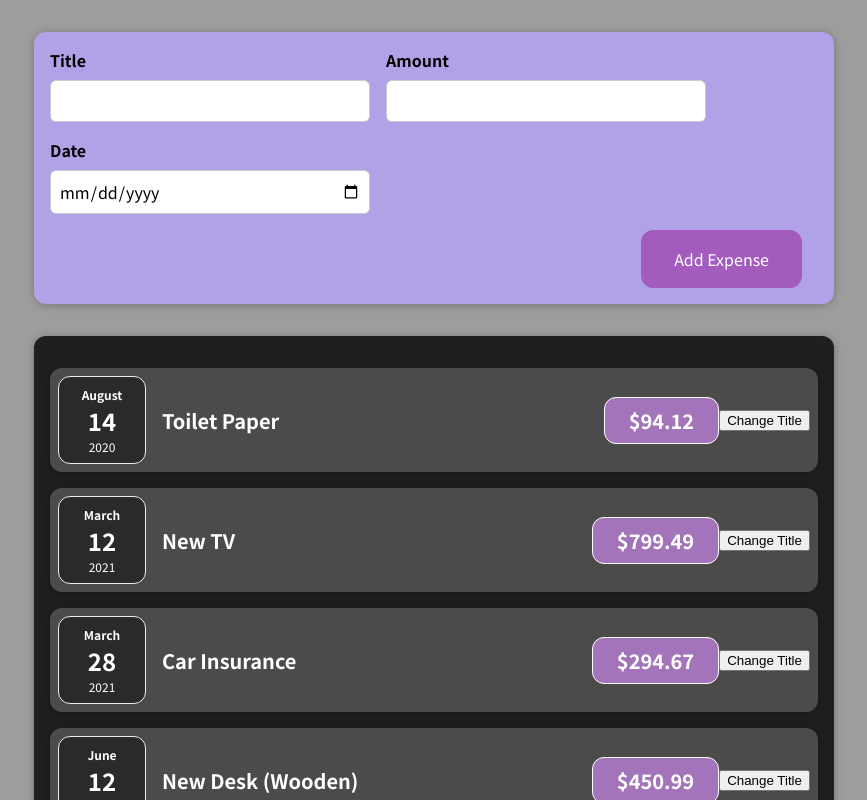
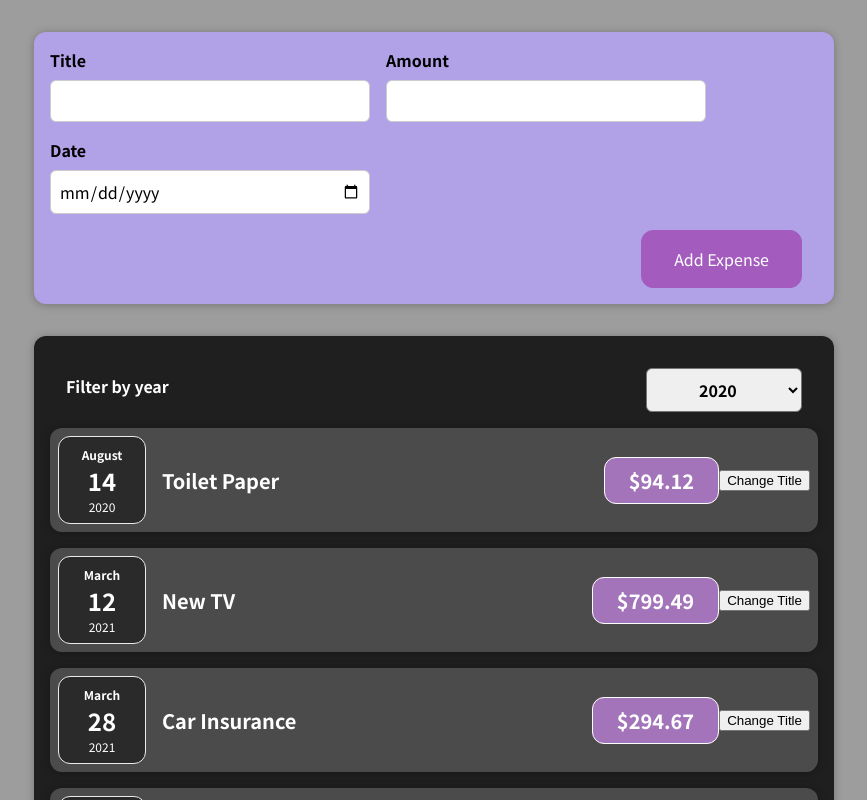
Before and after one commit to TatyCoder/React-New-Course, a React (Create React App) app: page / in a window 1280 px wide. Shown: the top 800 px of the page, without its empty margins (206-1073 px from the left). Built offline with nearby package versions, Linux system fonts and the light colour scheme.

Commit message:
Working with events & state

```diff
--- a/src/components/Expenses.js
+++ b/src/components/Expenses.js
@@ -1,10 +1,22 @@
+import { useState } from 'react';
 import ExpenseItem from './ExpenseItem';
 import Card from './Card';
+import ExpensesFilter from './ExpensesFilter';
 import './Expenses.css';
 
 const Expenses = (props) => {
+    const [filteredYear, setFilteredYear] = useState('2020');
+
+    const selectYearHandler = (selectedYear) => {
+        console.log('In Expenses.js');
+        console.log(selectedYear);
+        setFilteredYear(selectedYear);
+    };
+
     return (
+        <div>
             <Card className="expenses">
+                <ExpensesFilter onSelected={filteredYear} onYearFilter={selectYearHandler}/>
                 <ExpenseItem
                     title={props.items[0].title}
                     amount={props.items[0].amount}
@@ -26,6 +38,7 @@ const Expenses = (props) => {
                     date={props.items[3].date}
                 ></ExpenseItem>
             </Card>
+        </div>
     );
 }
 
--- /dev/null
+++ b/src/components/ExpensesFilter.css
@@ -0,0 +1,24 @@
+.expenses-filter {
+  color: white;
+  padding: 0 1rem;
+}
+
+.expenses-filter__control {
+  display: flex;
+  width: 100%;
+  align-items: center;
+  justify-content: space-between;
+  margin: 1rem 0;
+}
+
+.expenses-filter label {
+  font-weight: bold;
+  margin-bottom: 0.5rem;
+}
+
+.expenses-filter select {
+  font: inherit;
+  padding: 0.5rem 3rem;
+  font-weight: bold;
+  border-radius: 6px;
+}
--- /dev/null
+++ b/src/components/ExpensesFilter.js
@@ -0,0 +1,23 @@
+import './ExpensesFilter.css';
+
+const ExpensesFilter = (props) => {
+    const filterHandler = (event) => {
+        // console.log(event.target.value);
+        props.onYearFilter(event.target.value);
+    };
+
+    return(
+        <div className="expenses-filter">
+            <div className="expenses-filter__control">
+                <label>Filter by year</label>
+                <select value={props.onSelected} onChange={filterHandler}>
+                    <option value='2022'>2022</option>
+                    <option value='2021'>2021</option>
+                    <option values='2020'>2020</option>
+                </select>
+            </div>
+        </div>
+    );
+};
+
+export default ExpensesFilter;
```
Also changed, not shown: 1 other file (tests, documents, lock files or other folders). Lines whose indentation alone changed are shown as unchanged.
